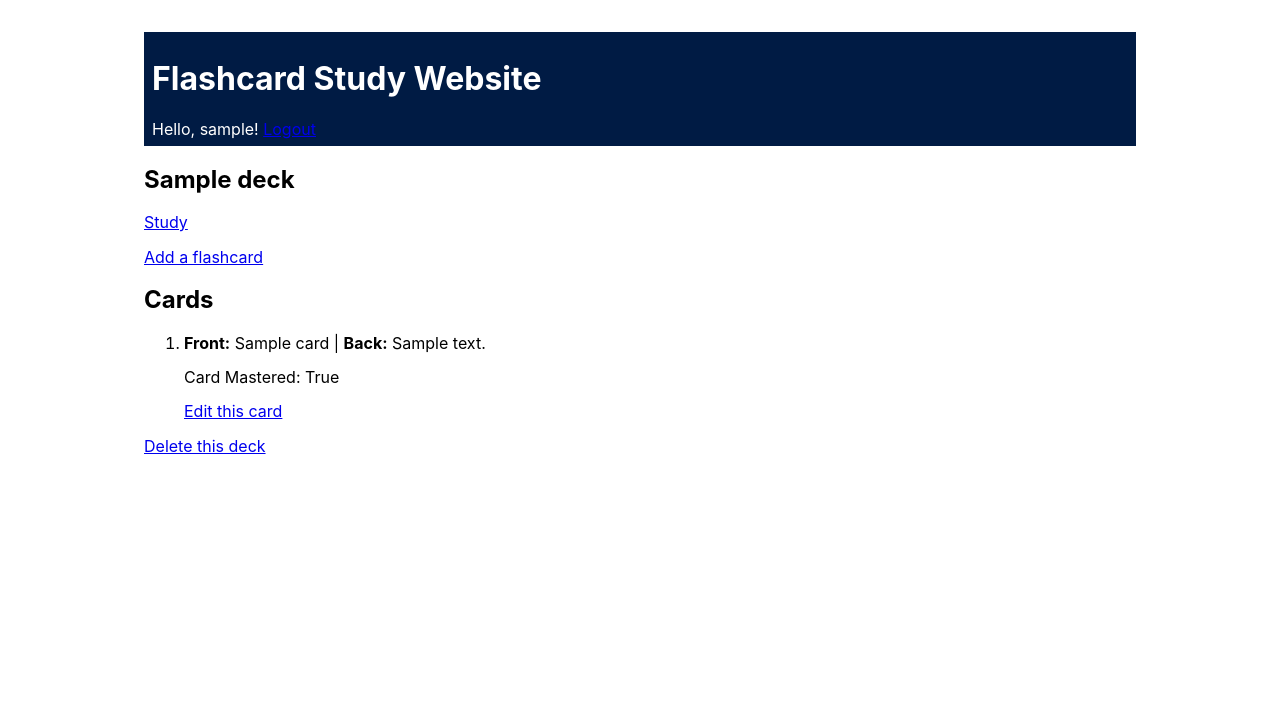
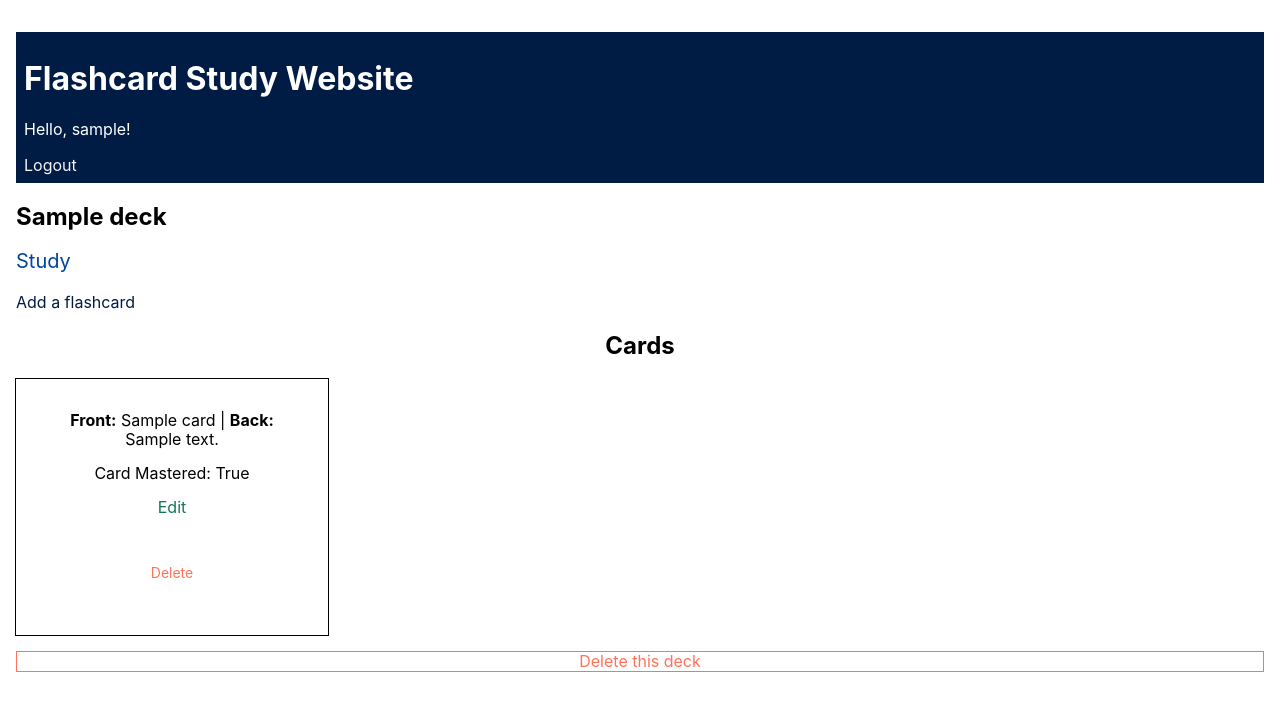
Before and after one commit to momentum-team-1/django-from-scratch-lukecarnevale, a Django app: page /flashcards/1/ in a window 1280 px wide. Shown: the top 719 px of the page. Run offline with Django 3.2, Linux system fonts and the light colour scheme; a user stored in the database is signed in; tables that the repository leaves empty hold one stand-in row (values such as "Sample post").

Commit message:
used tachyon classes to style app

```diff
--- a/templates/base.html
+++ b/templates/base.html
@@ -12,13 +12,17 @@
     <link rel="stylesheet" href="{% static 'css/style.css' %}">
 </head>
 <body class="sans-serif">
-    <div class="mw8 center ph3 pv4">
+    <div class="mw0 center ph3 pv4">
         <div class="pa2 bg-navy white">
             <h1><a class="white no-underline" href="{% url 'homepage' %}">Flashcard Study Website</a></h1>
             {% if user.is_authenticated %}
             <div>
                 Hello, {{ user.username }}!
-                <a href="{% url 'auth_logout' %}">Logout</a>
+                <br>
+                <br>
+                <div class="jr">
+                    <a href="{% url 'auth_logout' %}" class="link dim near-white">Logout</a>
+                </div>
             </div>
             {% endif %}
         </div>
--- a/templates/deck_detail.html
+++ b/templates/deck_detail.html
@@ -13,9 +13,9 @@ Study Card Set - {{ deck.title }}
 
 <h2>{{ deck.title }}</h2>
 
-<p><a href="{% url 'view_question' card_pk=next_card.pk %}">Study</a></p>
+<p class="f4"><a href="{% url 'view_question' card_pk=next_card.pk %}" class="m3 link dim dark-blue">Study</a></p>
 
-<p><a id="show-card-form" href="{% url 'add_card' pk=deck.pk %}">Add a flashcard</a></p>
+<p><a id="show-card-form" href="{% url 'add_card' pk=deck.pk %}" class="link dim navy">Add a flashcard</a></p>
 
 <form class="dn" id="card-form" action="{% url 'add_card' pk=deck.pk %}" method="POST">
     {% csrf_token %}
@@ -23,18 +23,22 @@ Study Card Set - {{ deck.title }}
     <div><button type="submit">Add Flashcard</button></div>
 </form>
 <div>
-    <h2>Cards</h2>
+    <h2 class="tc">Cards</h2>
 
-    <ol>
+    <ol class="flex flex-wrap list pl0">
         {% for card in deck.cards.all %}
-            <li>
+            <div class="tc outline w-25 pa4 mr2 h5">
+                <li>
                 <strong>Front:</strong>
                 {{ card.question }}  |
                 <strong>Back:</strong>
                 {{ card.answer}}
                 <p>Card Mastered: {{ card.mastered }} </p>
-                <p><a href="{% url 'edit_card' pk=card.pk %}">Edit this card</a></p>
+                <p><a href="{% url 'edit_card' pk=card.pk %}" class="link dim dark-green">Edit</a></p>
+                <br>
+                <p class="f6 light-red">Delete</p>
             </li>
+        </div>
         {% endfor %}
     </ol>
 
@@ -42,7 +46,7 @@ Study Card Set - {{ deck.title }}
 </div>
 
 
-<p><a href="{% url 'delete_deck' pk=deck.pk %}">Delete this deck</a></p>
+<p class="tc ba b--light-red "><a href="{% url 'delete_deck' pk=deck.pk %}" class="link dim light-red">Delete this deck</a></p>
 
 
 {% endblock %}
--- a/templates/delete_deck.html
+++ b/templates/delete_deck.html
@@ -6,7 +6,7 @@
 <form action="{% url 'delete_deck' pk=deck.pk %}" method="POST">
     {% csrf_token %}
     {{ form.as_p}}
-    <p>Are you sure you want to delete {{ deck.title }}?</p>
+    <p>Are you sure you want to delete the entire {{ deck.title }} deck?</p>
     <p>
         <button class="f6 link dim br3 ph3 pv2 mb2 dib white bg-dark-green" type="submit">Yes</button>
         <a class="f7 link dim br3 ba bw2 ph3 pv2 mb2 dib dark-red" href="{% url 'deck_detail' pk=deck.pk %}">Cancel</a>
```
Also changed, not shown: templates/deck_list.html (+4 -4 lines), templates/view_question.html (+14 -12 lines).
